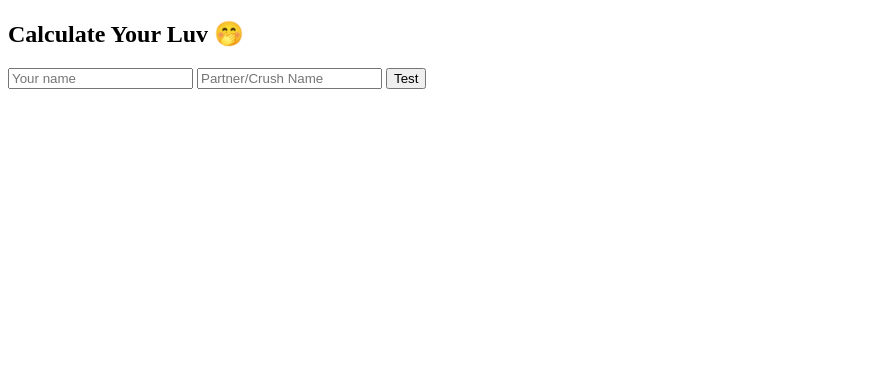
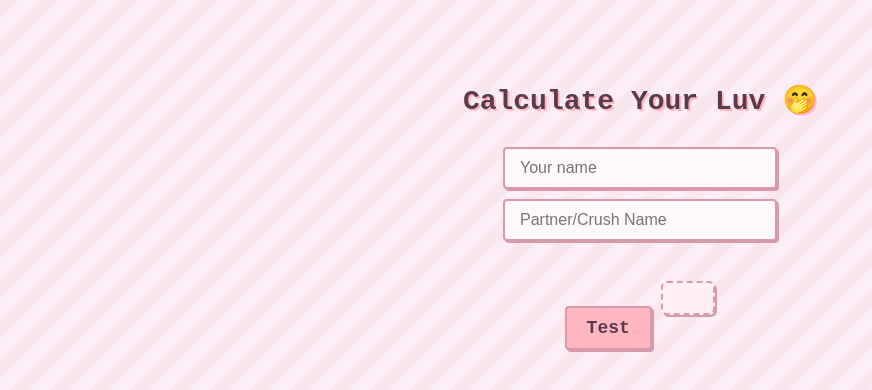
Before and after one commit to Yashi-mgr/cupid--JavaScript, a plain HTML site: page CupisisSoDumb.html in a window 1280 px wide. Shown: the whole page, without its empty margins (0-872 px from the left). Drawn offline with Linux system fonts and the light colour scheme.

Commit message:
some change

```diff
--- a/CupidisSoDumb.css
+++ b/CupidisSoDumb.css
@@ -1,18 +1,122 @@
+body {
+    background-color: #f9e6ef; /* soft pastel pink */
+    font-family: 'Courier New', Courier, monospace; /* retro computer font ko lagi */
+    color: #5a3b4d;
+    text-align: center;
+    padding-top: 60px;
+    margin: 0;
+    background-image:
+        linear-gradient(135deg, #f9e6ef 25%, #fceef7 25%, #fceef7 50%, #f9e6ef 50%, #f9e6ef 75%, #fceef7 75%, #fceef7);
+    background-size: 40px 40px; /* subtle pixel check pattern */
+}
+
+/* Title */
+h2 {
+    font-size: 28px;
+    text-shadow: 2px 2px #ffb6c1; /* light pink glow */
+    margin-bottom: 30px;
+}
+
+/* Inputs */
+input[type="text"] {
+    display: block;
+    margin: 10px auto;
+    padding: 10px 15px;
+    width: 240px;
+    border: 2px solid #d69aaa;
+    border-radius: 4px;
+    background-color: #fff8fc;
+    color: #5a3b4d;
+    font-size: 16px;
+    outline: none;
+    box-shadow: 2px 2px 0px #d69aaa;
+    transition: 0.2s ease;
+}
+
+input[type="text"]:focus {
+    border-color: #ffb6c1;
+    box-shadow: 2px 2px 0px #ffb6c1;
+}
+
+/* Button */
+.button {
+    background-color: #ffb6c1;
+    border: 2px solid #d69aaa;
+    padding: 10px 20px;
+    font-size: 18px;
+    font-weight: bold;
+    font-family: inherit;
+    cursor: pointer;
+    color: #5a3b4d;
+    border-radius: 4px;
+    margin-top: 15px;
+    box-shadow: 2px 2px 0px #d69aaa;
+    transition: 0.2s ease;
+}
+
+.button:hover {
+    background-color: #ffc6d6;
+    transform: translateY(-2px);
+}
+
+.button:disabled {
+    background-color: #f3cdd8;
+    cursor: not-allowed;
+}
+
+/* Result Text */
+#result {
+    margin-top: 30px;
+    font-size: 18px;
+    white-space: pre-line; /* preserve new lines */
+    background: #fff0f6;
+    border: 2px dashed #d69aaa;
+    display: inline-block;
+    padding: 15px 25px;
+    border-radius: 6px;
+    box-shadow: 2px 2px 0px #d69aaa;
+}
+
 .heart {
-  position: fixed;
-  top: -50px;
-  animation-name: fall;
-  animation-timing-function: linear;
-  animation-fill-mode: forwards;
-  pointer-events: none;
-  z-index: 999;
-  /* Optional style */
-  user-select: none;
+    position: fixed;
+    top: -40px;
+    font-size: 24px;
+    animation: fall linear forwards;
+    pointer-events: none;
+    z-index: 999;
 }
 
 @keyframes fall {
-  to {
-    transform: translateY(100vh) rotate(360deg);
-    opacity: 0;
-  }
+    to {
+        transform: translateY(110vh);
+        opacity: 0.8;
+    }
 }
+
+/* new thing- CRT Flicker / CRTs draw images line by line resulting in visible horizontal lines*/
+body::after {
+    content: "";
+    position: fixed;
+    top: 0;
+    left: 0;
+    width: 100%;
+    height: 100%;
+    pointer-events: none;
+    background: repeating-linear-gradient(
+        0deg,
+        rgba(255,255,255,0.02) 0px,
+        rgba(255,255,255,0.02) 1px,
+        transparent 1px,
+        transparent 2px
+    );
+    animation: flicker 1s infinite;
+}
+
+@keyframes flicker {
+    0%, 19%, 21%, 23%, 25%, 54%, 56%, 100% {
+        opacity: 0.2;
+    }
+    20%, 22%, 24%, 55% {
+        opacity: 0.3;
+    }
+}
--- a/CupidisSoDumb.js
+++ b/CupidisSoDumb.js
@@ -1,23 +1,30 @@
 function calculateLove() {
+
+  // Get input values and space hatauni
   const name1 = document.getElementById('name1').value.trim();
   const name2 = document.getElementById('name2').value.trim();
   const resultElement = document.getElementById('result');
   const button = document.querySelector('.button');
 
+  //both name should be entered
   if (name1 === '' || name2 === '') {
     resultElement.innerText = 'Please enter both names!';
     return;
   }
 
+  // random number generating upto 100 / 0 (inclusive) and 1 (exclusive)
   const lovePercent = Math.floor(Math.random() * 101);
   let currentPercent = 0;
 
+  // Disable button while calculating
   button.disabled = true;
   resultElement.innerText = 'Calculating love compatibility... 💘';
 
+   // interval for counting up the percentage
   const interval = setInterval(() => {
     currentPercent++;
     resultElement.innerText = `Calculating... ${currentPercent}%`;
+
     if (currentPercent === lovePercent) {
       clearInterval(interval);
       if (lovePercent <= 50) {
@@ -25,10 +32,12 @@ function calculateLove() {
       } else {
         resultElement.innerText = `${name1} ❤️ ${name2}\nCompatibility: ${lovePercent}%\nYou two are adorable 💖`;
       }
+
+       // Enable button again calculate bhayesi
       button.disabled = false;
       makeRainEffect(lovePercent <= 50);
     }
-  }, 30);
+  }, 30); // update every 30 milliseconds bhannale 0.03 second ma percent badi rakhni smmothely
 }
 
 function dropRain(isSad) {
```
